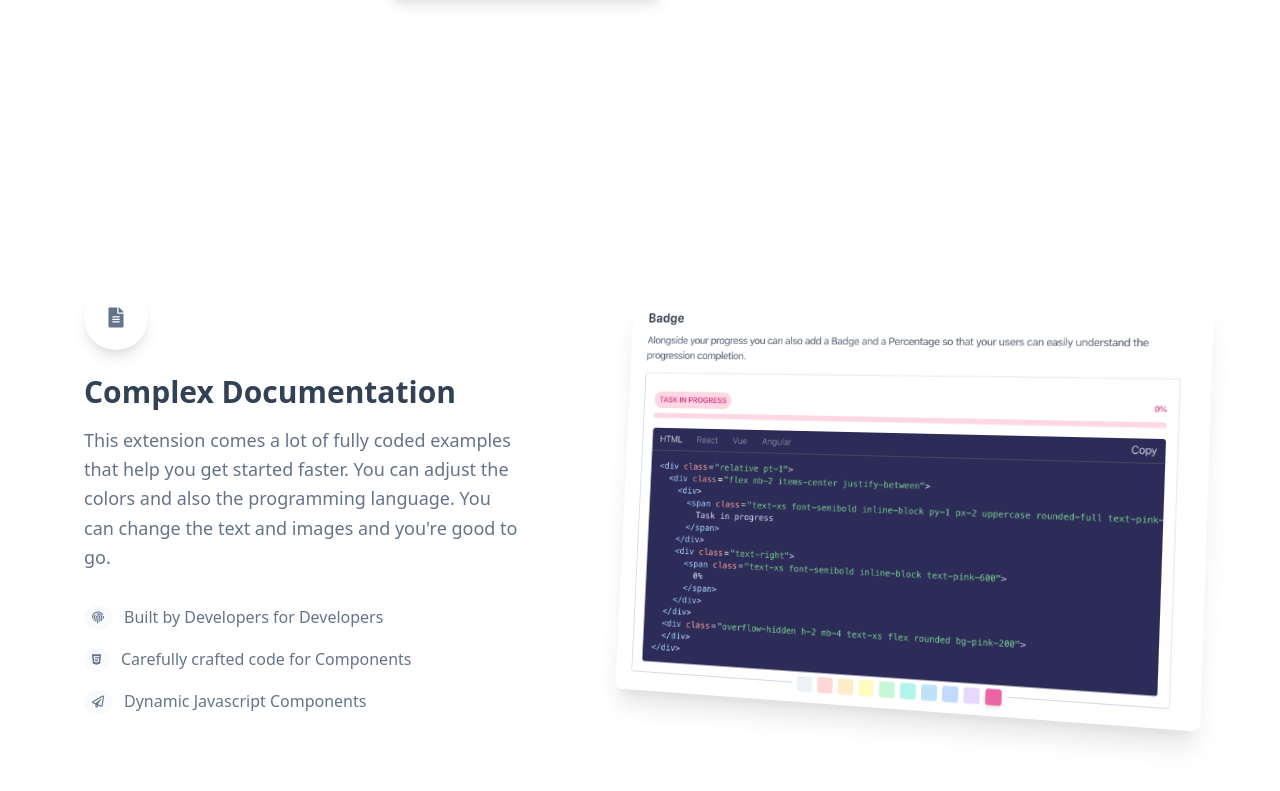
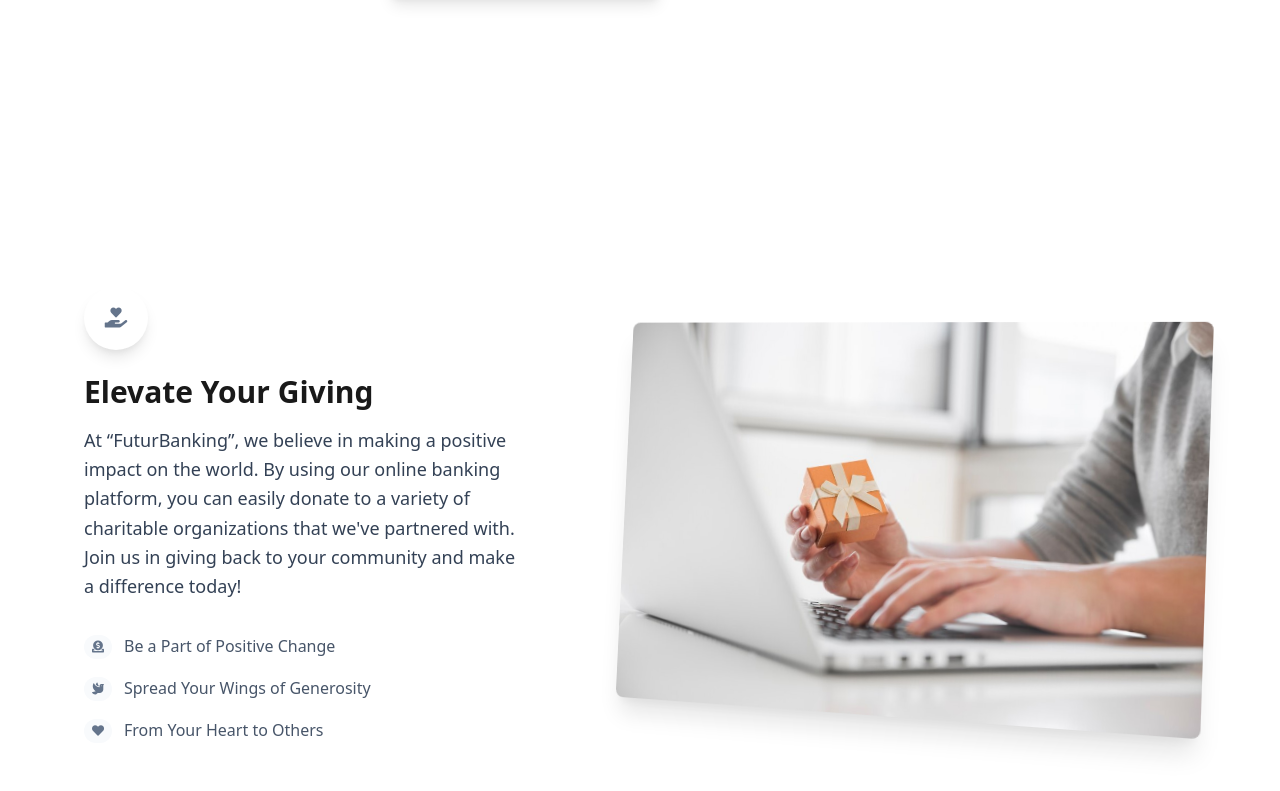
Before and after one commit to codewithaltin/banking-management-web-app, a Next.js app: page / in a window 1280 px wide. Shown: the part 2814-3605 px from the top of the page. Built offline with nearby package versions, Linux system fonts and the light colour scheme.

Commit message:
Charity Section- content added

```diff
--- a/pages/index.js
+++ b/pages/index.js
@@ -295,7 +295,7 @@ export default function Index() {
 
             <div className="w-full md:w-4/12 px-12 md:px-4 ml-auto mr-auto mt-48">
               <div className="text-blueGray-500 p-3 text-center inline-flex items-center justify-center w-16 h-16 mb-6 shadow-lg rounded-full bg-white">
-                <i className="fas fa-drafting-compass text-xl"></i>
+                <i className="far fa-credit-card text-xl"></i>
               </div>
               <h3 className="text-3xl mb-2 font-semibold leading-normal text-blueGray-900">
                 Financial Empowerment
@@ -349,28 +349,25 @@ export default function Index() {
             <div className="w-full md:w-5/12 ml-auto px-12 md:px-4">
               <div className="md:pr-12">
                 <div className="text-blueGray-500 p-3 text-center inline-flex items-center justify-center w-16 h-16 mb-6 shadow-lg rounded-full bg-white">
-                  <i className="fas fa-file-alt text-xl"></i>
+                  <i className="fas fa-hand-holding-heart text-xl"></i>
                 </div>
-                <h3 className="text-3xl font-semibold">
-                  Complex Documentation
+                <h3 className="text-3xl font-semibold text-blueGray-900">
+                Elevate Your Giving
                 </h3>
-                <p className="mt-4 text-lg leading-relaxed text-blueGray-500">
-                  This extension comes a lot of fully coded examples that help
-                  you get started faster. You can adjust the colors and also the
-                  programming language. You can change the text and images and
-                  you're good to go.
+                <p className="mt-4 text-lg leading-relaxed text-blueGray-700">
+                At “FuturBanking”, we believe in making a positive impact on the world. By using our online banking platform, you can easily donate to a variety of charitable organizations that we've partnered with. Join us in giving back to your community and make a difference today!
                 </p>
                 <ul className="list-none mt-6">
                   <li className="py-2">
                     <div className="flex items-center">
                       <div>
                         <span className="text-xs font-semibold inline-block py-1 px-2 uppercase rounded-full text-blueGray-500 bg-blueGray-50 mr-3">
-                          <i className="fas fa-fingerprint"></i>
+                          <i className="fas fa-donate"></i>
                         </span>
                       </div>
                       <div>
-                        <h4 className="text-blueGray-500">
-                          Built by Developers for Developers
+                        <h4 className="text-blueGray-600">
+                          Be a Part of Positive Change
                         </h4>
                       </div>
                     </div>
@@ -379,12 +376,12 @@ export default function Index() {
                     <div className="flex items-center">
                       <div>
                         <span className="text-xs font-semibold inline-block py-1 px-2 uppercase rounded-full text-blueGray-500 bg-blueGray-50 mr-3">
-                          <i className="fab fa-html5"></i>
+                          <i className="fas fa-dove"></i>
                         </span>
                       </div>
                       <div>
-                        <h4 className="text-blueGray-500">
-                          Carefully crafted code for Components
+                        <h4 className="text-blueGray-600">
+                          Spread Your Wings of Generosity
                         </h4>
                       </div>
                     </div>
@@ -393,12 +390,12 @@ export default function Index() {
                     <div className="flex items-center">
                       <div>
                         <span className="text-xs font-semibold inline-block py-1 px-2 uppercase rounded-full text-blueGray-500 bg-blueGray-50 mr-3">
-                          <i className="far fa-paper-plane"></i>
+                          <i className="fas fa-heart"></i>
                         </span>
                       </div>
                       <div>
-                        <h4 className="text-blueGray-500">
-                          Dynamic Javascript Components
+                        <h4 className="text-blueGray-600">
+                          From Your Heart to Others
                         </h4>
                       </div>
                     </div>
@@ -415,7 +412,7 @@ export default function Index() {
                   transform:
                     "scale(1) perspective(1040px) rotateY(-11deg) rotateX(2deg) rotate(2deg)",
                 }}
-                src="/img/documentation.png"
+                src="/img/charity.jpg"
               />
             </div>
           </div>
```
Also changed, not shown: public/img/charity.jpg (added).
